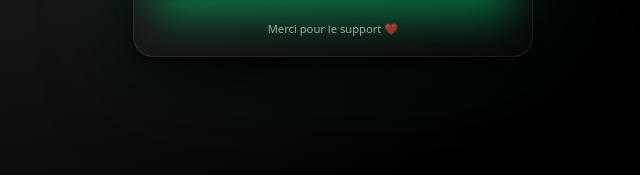
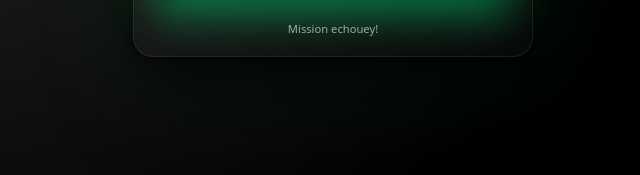
Before and after one commit to micheladams210/DKT, a plain HTML site: page index.html in a window 1280 px wide. Shown: the part 505-680 px from the top of the page, 307-947 px from the left. Drawn offline with Linux system fonts and the light colour scheme.

Commit message:
Update index.html

```diff
--- a/index.html
+++ b/index.html
@@ -289,7 +289,7 @@
     </section>
 
     <footer>
-      Merci pour le support ❤️
+      Mission echouey!
     </footer>
   </main>
 
```
